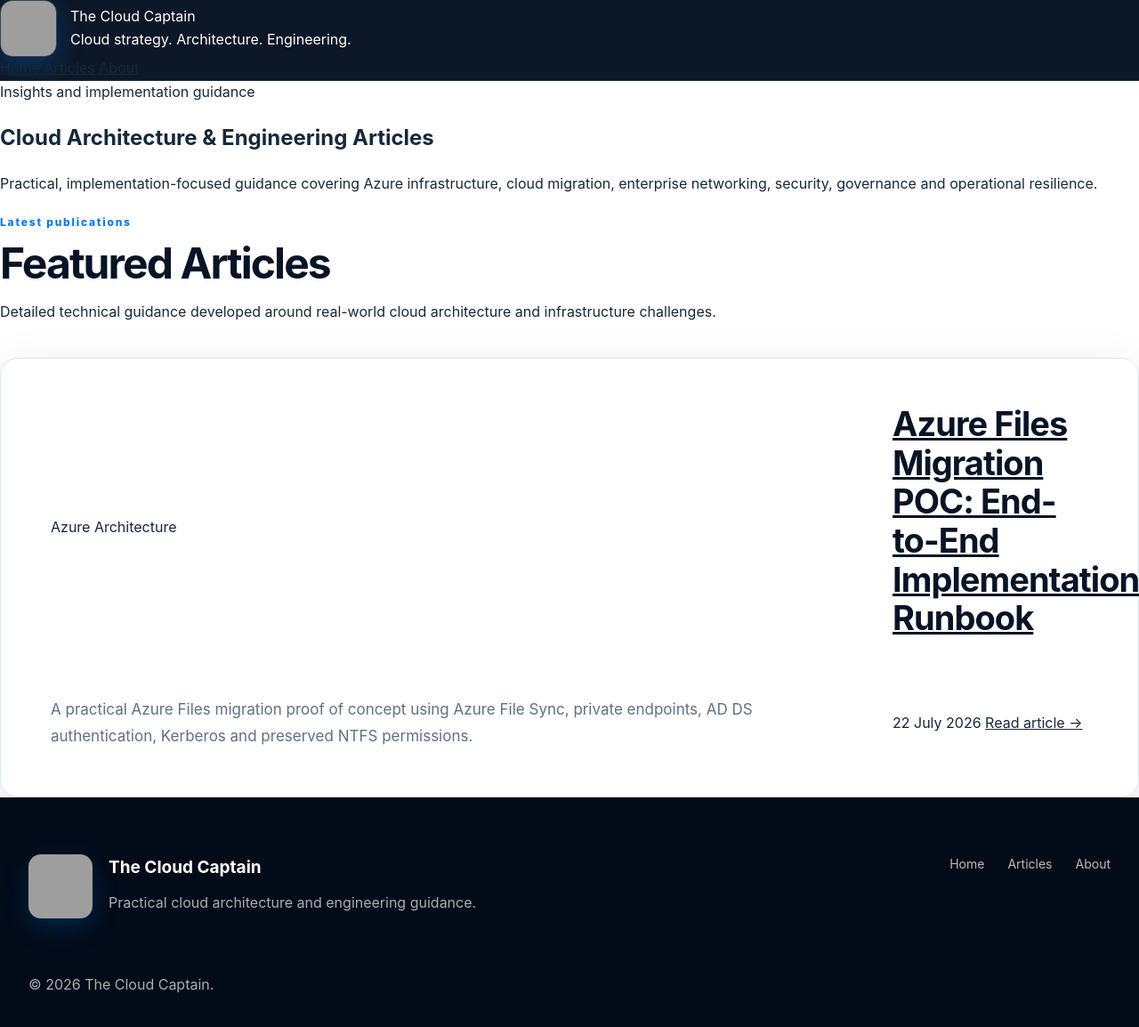
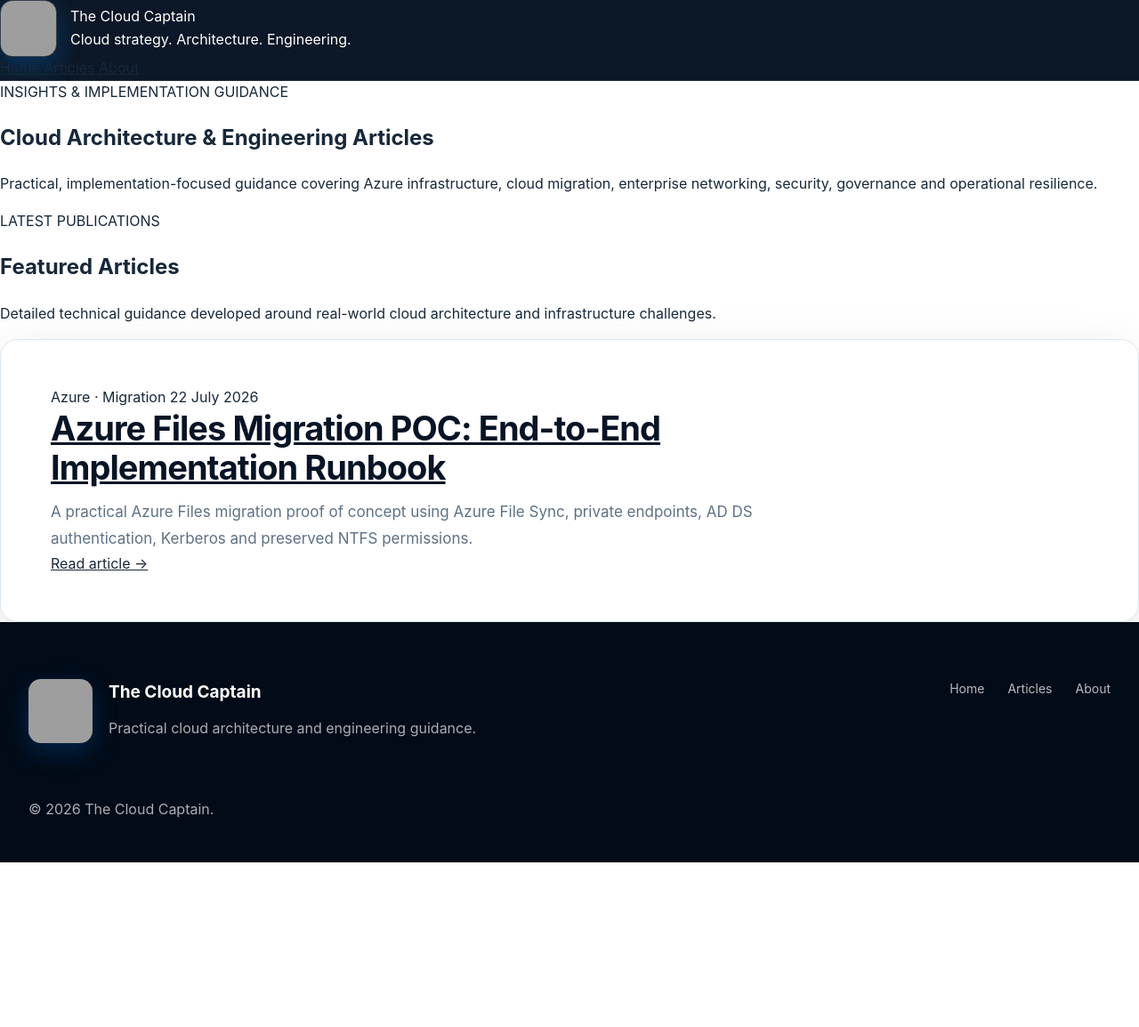
Before and after one commit to thecloudcaptain/thecloudcaptain.github.io, a Jekyll site: the page built from articles/index.md, in a window 1280 px wide and 1165 px high. Shown: the top 1154 px of the window at 89% size. Built offline with Jekyll 4.4.1, drawn with Linux system fonts in a browser that asks for light colours; grey boxes are pictures that could not be loaded.

Commit message:
Update index.md

```diff
--- a/articles/index.md
+++ b/articles/index.md
@@ -1,15 +1,15 @@
 ---
 layout: default
 title: Articles
-description: Practical articles covering Azure architecture, cloud infrastructure, migration, networking, security and engineering.
+description: Practical cloud architecture, Azure infrastructure, migration, networking, security and engineering guidance.
 permalink: /articles/
 ---
 
-<section class="page-hero articles-hero">
-  <div class="page-container">
-    <span class="eyebrow">Insights and implementation guidance</span>
+<section class="articles-hero">
+  <div class="site-container">
+    <span class="section-label">INSIGHTS &amp; IMPLEMENTATION GUIDANCE</span>
 
-    <h1>Cloud Architecture & Engineering Articles</h1>
+    <h1>Cloud Architecture &amp; Engineering Articles</h1>
 
     <p>
       Practical, implementation-focused guidance covering Azure infrastructure,
@@ -19,11 +19,12 @@ permalink: /articles/
   </div>
 </section>
 
-<section class="articles-section">
-  <div class="page-container">
+<section class="articles-listing">
+  <div class="site-container">
 
-    <div class="section-heading">
-      <span class="eyebrow">Latest publications</span>
+    <div class="articles-heading">
+      <span class="section-label">LATEST PUBLICATIONS</span>
+
       <h2>Featured Articles</h2>
 
       <p>
@@ -32,91 +33,76 @@ permalink: /articles/
       </p>
     </div>
 
-    <div class="articles-grid">
+    {% if site.posts.size > 0 %}
 
-      {% assign published_posts = site.posts %}
+      <div class="articles-grid">
 
-      {% if published_posts.size > 0 %}
-
-        {% for post in published_posts %}
+        {% for post in site.posts %}
 
           <article class="article-card">
 
-            <div class="article-card-top">
-              <span class="article-category">
-                {{ post.category | default: "Azure Architecture" }}
-              </span>
+            <div class="article-card-content">
 
-              {% if post.status %}
-                <span class="article-status">
-                  {{ post.status }}
+              <div class="article-card-meta">
+                <span class="article-category">
+                  {% if post.categories and post.categories.size > 0 %}
+                    {{ post.categories | join: " · " }}
+                  {% else %}
+                    Cloud Architecture
+                  {% endif %}
                 </span>
-              {% endif %}
-            </div>
 
-            <h3>
-              <a href="{{ post.url | relative_url }}">
-                {{ post.title }}
-              </a>
-            </h3>
+                <span class="article-date">
+                  {{ post.date | date: "%d %B %Y" }}
+                </span>
+              </div>
 
-            <p>
-              {% if post.description %}
-                {{ post.description }}
-              {% elsif post.excerpt %}
-                {{ post.excerpt | strip_html | truncate: 220 }}
-              {% else %}
-                Practical cloud architecture and engineering guidance from
-                The Cloud Captain.
-              {% endif %}
-            </p>
+              <h3>
+                <a href="{{ post.url | relative_url }}">
+                  {{ post.title }}
+                </a>
+              </h3>
 
-            <div class="article-card-footer">
-              <span class="article-date">
-                {{ post.date | date: "%d %B %Y" }}
-              </span>
+              <p class="article-description">
+                {% if post.description %}
+                  {{ post.description }}
+                {% else %}
+                  {{ post.excerpt | strip_html | strip_newlines | truncate: 240 }}
+                {% endif %}
+              </p>
 
               <a
-                class="article-link"
+                class="article-read-link"
                 href="{{ post.url | relative_url }}"
                 aria-label="Read {{ post.title }}"
               >
                 Read article
                 <span aria-hidden="true">&rarr;</span>
               </a>
+
             </div>
 
           </article>
 
         {% endfor %}
 
-      {% else %}
+      </div>
 
-        <article class="article-card">
+    {% else %}
 
-          <div class="article-card-top">
-            <span class="article-category">
-              Azure Architecture
-            </span>
+      <div class="articles-empty-state">
+        <span class="section-label">COMING SOON</span>
 
-            <span class="article-status">
-              Coming soon
-            </span>
-          </div>
+        <h3>Technical articles are being prepared</h3>
 
-          <h3>Technical articles are being prepared</h3>
+        <p>
+          New implementation-focused guidance covering Azure architecture,
+          infrastructure, migration, networking and security will be published
+          here.
+        </p>
+      </div>
 
-          <p>
-            New implementation-focused guidance covering Azure architecture,
-            infrastructure, migration, networking and security will appear
-            here.
-          </p>
-
-        </article>
-
-      {% endif %}
-
-    </div>
+    {% endif %}
 
   </div>
 </section>
```
